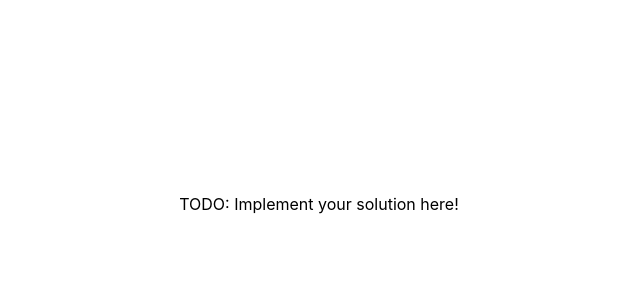
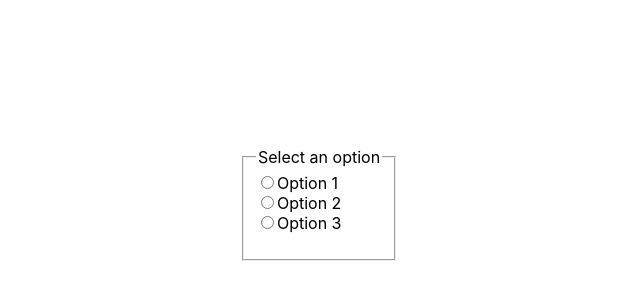
Before and after one commit to casserole27/jr-developer-project, a React (Create React App) app: page / in a window 1280 px wide. Shown: the part 196-496 px from the top of the page, without its empty margins (321-961 px from the left). Built offline with nearby package versions, Linux system fonts and the light colour scheme.

Commit message:
component design and functionality

```diff
--- a/src/components/RadioButtonGroup/index.js
+++ b/src/components/RadioButtonGroup/index.js
@@ -1,7 +1,28 @@
 export default function RadioButtonGroup({ selectedValue, options, onChange }) {
+
+  const radioEls = options.map(el => {
+    return (
+      <div>
+        <label>
+          <input
+            type="radio"
+            id={el.value}
+            name="options"
+            value={el.label}>
+          </input>
+          {el.label}
+        </label>
+      </div>
+    )
+  });
+
   return (
     <div>
-      TODO: Implement your solution here!
+      <fieldset>
+        <legend>Select an option</legend>
+        {radioEls}
+        <p id="selection"></p>
+      </fieldset>
     </div>
   );
-}
+};
```
Also changed, not shown: 1 other file (tests, documents, lock files or other folders).
